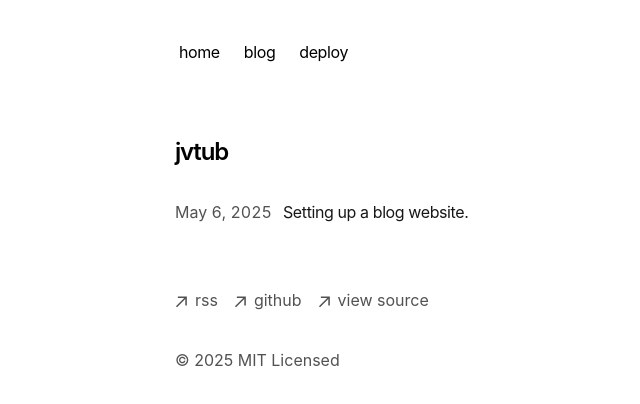
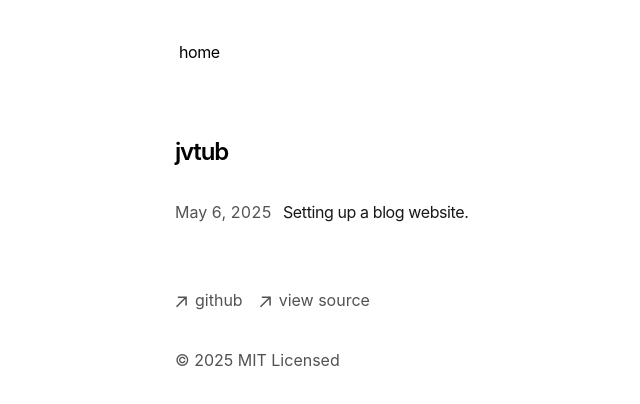
Before and after one commit to jvtub/website, a Next.js app: page / in a window 1280 px wide. Shown: the top 404 px of the page, without its empty margins (177-817 px from the left). Built offline with nearby package versions, Linux system fonts and the light colour scheme.

Commit message:
Hide unused links on footer and header.

```diff
--- a/app/components/footer.tsx
+++ b/app/components/footer.tsx
@@ -19,7 +19,7 @@ export default function Footer() {
   return (
     <footer className="mb-16">
       <ul className="font-sm mt-8 flex flex-col space-x-0 space-y-2 text-neutral-600 md:flex-row md:space-x-4 md:space-y-0 dark:text-neutral-300">
-        <li>
+        {/* <li>
           <a
             className="flex items-center transition-all hover:text-neutral-800 dark:hover:text-neutral-100"
             rel="noopener noreferrer"
@@ -29,7 +29,7 @@ export default function Footer() {
             <ArrowIcon />
             <p className="ml-2 h-7">rss</p>
           </a>
-        </li>
+        </li> */}
         <li>
           <a
             className="flex items-center transition-all hover:text-neutral-800 dark:hover:text-neutral-100"
--- a/app/components/nav.tsx
+++ b/app/components/nav.tsx
@@ -4,12 +4,12 @@ const navItems = {
   '/': {
     name: 'home',
   },
-  '/blog': {
-    name: 'blog',
-  },
-  'https://vercel.com/templates/next.js/portfolio-starter-kit': {
-    name: 'deploy',
-  },
+//   '/blog': {
+//     name: 'blog',
+//   },
+//   'https://vercel.com/templates/next.js/portfolio-starter-kit': {
+//     name: 'deploy',
+//   },
 }
 
 export function Navbar() {
```
